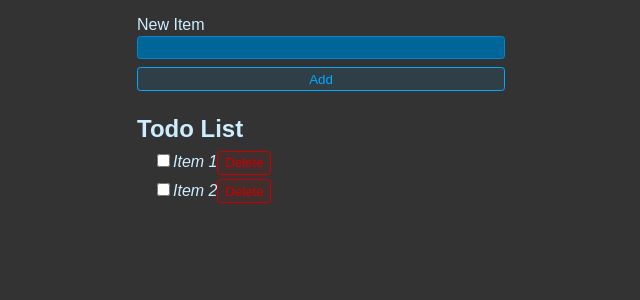
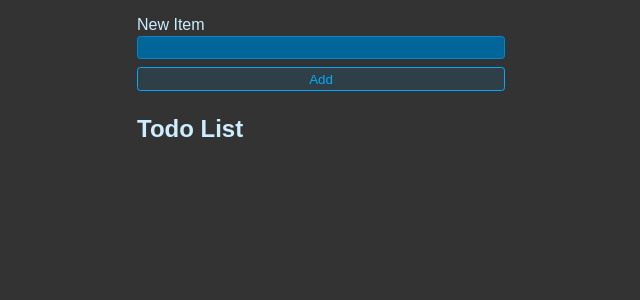
Before and after one commit to thaocodes/react-todo-list, a React (Vite) app: page / in a window 1280 px wide. Shown: the top 300 px of the page, without its empty margins (319-959 px from the left). Built offline with nearby package versions, Linux system fonts and the light colour scheme.

Commit message:
adding items to todo list displays each item with checkbox & delete button

```diff
--- a/src/App.jsx
+++ b/src/App.jsx
@@ -1,33 +1,61 @@
+import { useState } from "react"
 import "./styles.css"
 
 export default function App() {
+  const [newItem, setNewItem] = useState("");
+  const [todos, setTodos] = useState([]);
+
+  function handleSubmit(e) {
+    e.preventDefault()
+
+    // pass function to `setTodos` to add new items to `todos` array
+    setTodos((currentTodos) => {
+      // function returns whatever value we want state to be
+      // takes one arg `currentTodos` which is current value of our state
+      return [
+        ...currentTodos, // spread operator copies `currentTodos` array & adds new item:
+        { id: crypto.randomUUID(), title: newItem, completed: false }, // new item
+      ]
+    })
+    // clear out input box after each `todo` item gets added
+    setNewItem("")
+  }
+
+
   return (
   // wrap in fragment, returns more than 1 element
   <>
-    <form className="new-item-form">
+    <form onSubmit={handleSubmit} className="new-item-form">
       <div className="form-row">
-        {/* need to link up label on our input, use htmlFor (instead if for) bc JSX */}
+        {/* need to link up label to input, use `htmlFor` (instead of `for`) for JSX */}
         <label htmlFor="Item">New Item</label>
-        <input type="text" id="item" />
+
+        {/* update input when it changes */}
+        <input
+          value={newItem} // set the value of input to whatever our newItem variable is
+          onChange={e => setNewItem(e.target.value)}
+          type="text"
+          id="item" />
       </div>
       <button className="btn">Add</button>
     </form>
     <h1 className="header">Todo List</h1>
     <ul className="list">
-      <i>
-        <label>
-          <input type="checkbox" />
-          Item 1
-        </label>
-        <button className="btn btn-danger">Delete</button>
-      </i>
-      <i>
-        <label>
-          <input type="checkbox" />
-          Item 2
-        </label>
-        <button className="btn btn-danger">Delete</button>
-      </i>
+      {/* for each todo, we want to return one <li> element */}
+      {todos.map(todo => { // map returns an array
+      // need to add key prop when returning an array of elements
+      // add this to the very top level <li>
+        return (
+          // unique identifier for each todo element
+          <li key={todo.id}>
+            <label>
+              <input type="checkbox" checked={todo.completed} />
+              {todo.title}
+            </label>
+            <button className="btn btn-danger">Delete</button>
+          </li>
+        )
+      })}
     </ul>
   </>
   )
```
